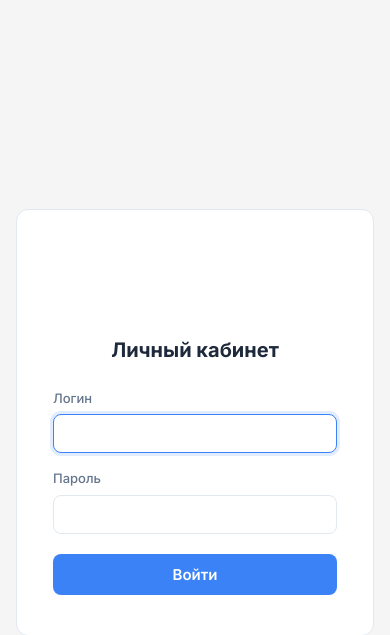
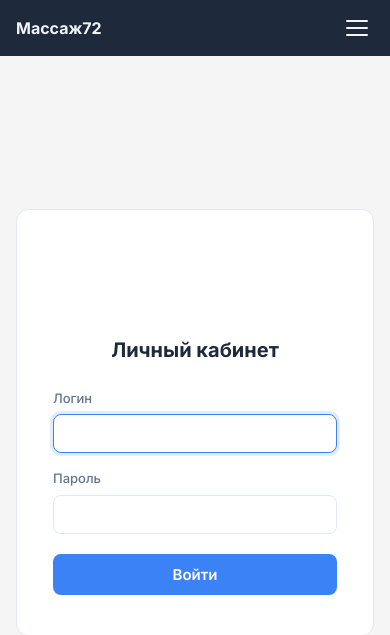
Before and after one commit to Igorek1986/massaz72, a Django app: page /cabinet/login/ in a window 390 px wide. Shown: the top 635 px of the page. Run offline with Django 5.2, Linux system fonts and the light colour scheme; data that the repository does not hold is empty; style sheets or scripts are compiled from the project's sources; some libraries are stand-ins or nearby versions.

Commit message:
Кабинет: бургер-меню на мобильных, bottom sheet модалка без горизонтального скролла

```diff
--- a/massaz72/cabinet/templates/cabinet/base.html
+++ b/massaz72/cabinet/templates/cabinet/base.html
@@ -16,9 +16,18 @@
 </head>
 <body class="cabinet-body" hx-headers='{"X-CSRFToken": "{{ csrf_token }}"}'>
 
+<header class="mobile-topbar">
+  <a href="{% url 'cabinet:index' %}" class="mobile-topbar__logo">Массаж72</a>
+  <button class="burger-btn" id="nav-toggle" aria-label="Открыть меню">
+    <span></span><span></span><span></span>
+  </button>
+</header>
+
+<div class="nav-overlay" id="nav-overlay"></div>
+
 {% block body %}
 <div class="cabinet-layout">
-  <aside class="cabinet-sidebar">
+  <aside class="cabinet-sidebar" id="cabinet-sidebar">
     <div class="sidebar__logo">
       <a href="{% url 'cabinet:index' %}">Массаж72</a>
     </div>
@@ -69,10 +78,42 @@
 <div id="cabinet-modal" onclick="if(event.target===this)this.innerHTML=''"></div>
 <script>
 (function () {
-  var modal = document.getElementById('cabinet-modal');
-  new MutationObserver(function () {
-    document.body.style.overflow = modal.children.length ? 'hidden' : '';
-  }).observe(modal, { childList: true });
+  var modal   = document.getElementById('cabinet-modal');
+  var sidebar = document.getElementById('cabinet-sidebar');
+  var toggle  = document.getElementById('nav-toggle');
+  var overlay = document.getElementById('nav-overlay');
+
+  function updateScroll() {
+    var lock = modal.children.length > 0 || sidebar.classList.contains('is-open');
+    document.body.style.overflow = lock ? 'hidden' : '';
+  }
+
+  function openNav() {
+    sidebar.classList.add('is-open');
+    toggle.classList.add('is-open');
+    overlay.classList.add('is-visible');
+    updateScroll();
+  }
+
+  function closeNav() {
+    sidebar.classList.remove('is-open');
+    toggle.classList.remove('is-open');
+    overlay.classList.remove('is-visible');
+    updateScroll();
+  }
+
+  toggle.addEventListener('click', function () {
+    sidebar.classList.contains('is-open') ? closeNav() : openNav();
+  });
+  overlay.addEventListener('click', closeNav);
+
+  // Закрываем при переходе по ссылке меню
+  sidebar.querySelectorAll('.sidebar__link').forEach(function (link) {
+    link.addEventListener('click', closeNav);
+  });
+
+  // Скролл-лок для модалки записи
+  new MutationObserver(updateScroll).observe(modal, { childList: true });
 })();
 </script>
 </body>
--- a/massaz72/static/cabinet/css/cabinet.scss
+++ b/massaz72/static/cabinet/css/cabinet.scss
@@ -1039,34 +1039,92 @@ body.cabinet-body {
   border-radius: 20px;
 }
 
+// ===== Mobile topbar =====
+.mobile-topbar {
+  display: none;
+}
+
+.burger-btn {
+  display: flex;
+  flex-direction: column;
+  gap: 5px;
+  background: none;
+  border: none;
+  cursor: pointer;
+  padding: 6px;
+  border-radius: 6px;
+
+  span {
+    display: block;
+    width: 22px;
+    height: 2px;
+    background: #f1f5f9;
+    border-radius: 2px;
+    transition: transform 0.22s ease, opacity 0.22s ease;
+    transform-origin: center;
+  }
+
+  &.is-open {
+    span:nth-child(1) { transform: translateY(7px) rotate(45deg); }
+    span:nth-child(2) { opacity: 0; transform: scaleX(0); }
+    span:nth-child(3) { transform: translateY(-7px) rotate(-45deg); }
+  }
+}
+
+.nav-overlay {
+  display: none;
+  position: fixed;
+  inset: 0;
+  background: rgba(15, 23, 42, 0.5);
+  z-index: 199;
+  opacity: 0;
+  transition: opacity 0.25s;
+
+  &.is-visible {
+    opacity: 1;
+  }
+}
+
 // ===== Responsive =====
 @media (max-width: 768px) {
-  .cabinet-layout {
-    flex-direction: column;
+  .mobile-topbar {
+    display: flex;
+    align-items: center;
+    justify-content: space-between;
+    padding: 0 16px;
+    height: 56px;
+    background: var(--cab-sidebar);
+    position: fixed;
+    top: 0;
+    left: 0;
+    right: 0;
+    z-index: 200;
+
+    &__logo {
+      color: #f1f5f9;
+      text-decoration: none;
+      font-weight: 700;
+      font-size: 16px;
+    }
+  }
+
+  .nav-overlay {
+    display: block;
   }
 
   .cabinet-sidebar {
-    width: 100%;
-    height: auto;
-    position: static;
-    flex-direction: row;
-    flex-wrap: wrap;
-  }
+    transform: translateX(-100%);
+    transition: transform 0.25s ease;
+    z-index: 250;
 
-  .sidebar__nav {
-    flex-direction: row;
-    flex: none;
-    padding: 8px;
-  }
-
-  .sidebar__bottom {
-    border-top: none;
-    border-left: 1px solid rgba(255, 255, 255, 0.08);
-    padding: 8px;
+    &.is-open {
+      transform: translateX(0);
+    }
   }
 
   .cabinet-main {
     margin-left: 0;
+    padding-top: 56px;
   }
 
   .cabinet-content {
@@ -1085,4 +1143,22 @@ body.cabinet-body {
   .form-grid--3 {
     grid-template-columns: 1fr;
   }
+
+  // Модалка снизу (bottom sheet) — без горизонтального скролла
+  #cabinet-modal {
+    padding: 0;
+    align-items: flex-end;
+    overflow: hidden;
+  }
+
+  .apt-form {
+    border-radius: 16px 16px 0 0;
+    border-left: none;
+    border-right: none;
+    border-bottom: none;
+    max-width: 100%;
+    max-height: 85vh;
+    width: 100%;
+    box-sizing: border-box;
+  }
 }
```
